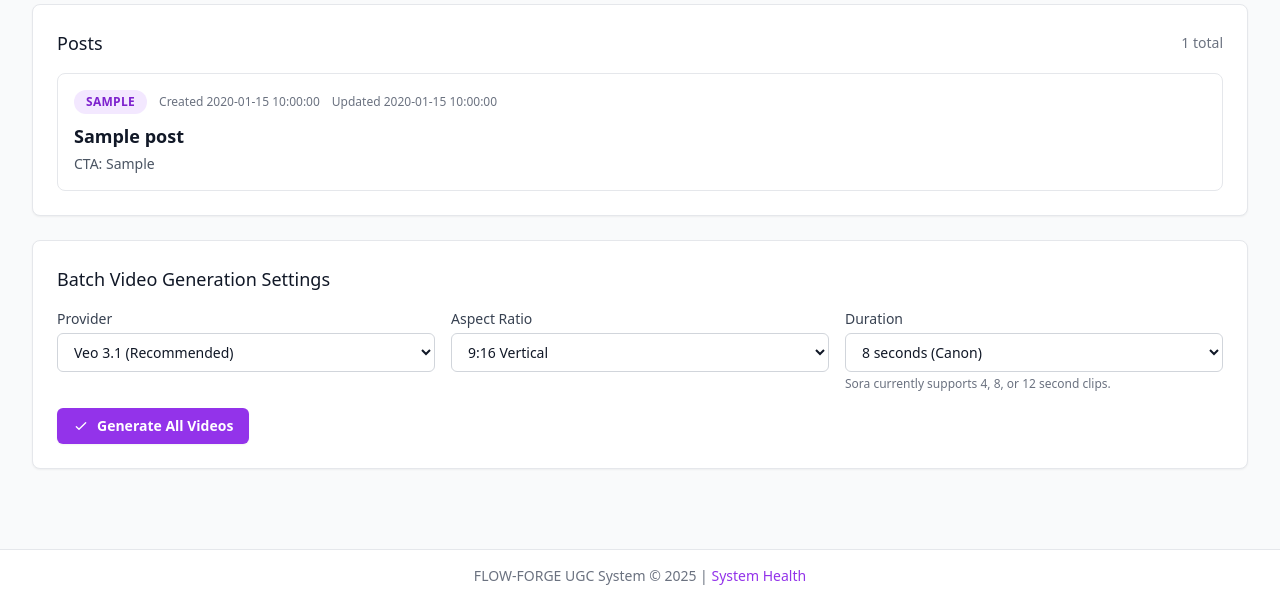
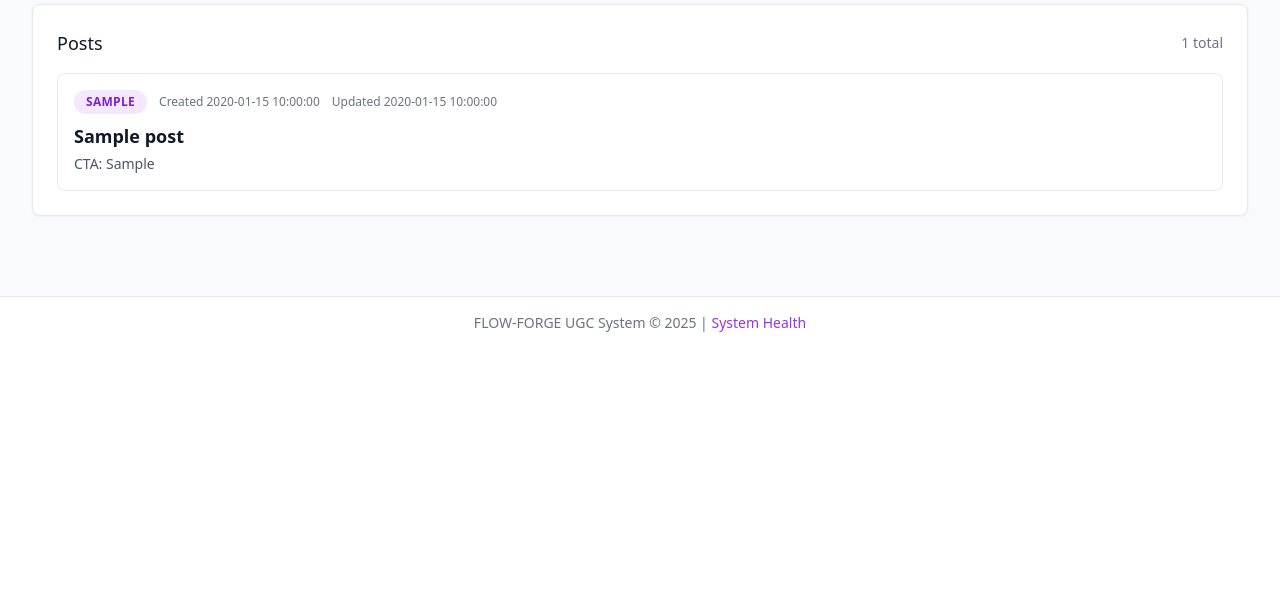
Before and after one commit to patabrava/AIUGC, a FastAPI app: template templates/batches/detail.html in a window 1280 px wide. Shown: the part 583-1185 px from the top of the page. After the commit the page ends 915 px from the top, so only its background shows below. Run offline with FastAPI, Linux system fonts and the light colour scheme; the template is opened without the code that fills it: most values are stand-ins (such as "Sample title", 1, 10 or a date in 2020); parts of the project's set-up code (start-up, migrations or seed data) failed here and were passed over; some libraries are stand-ins or nearby versions.

```diff
--- a/templates/batches/detail.html
+++ b/templates/batches/detail.html
@@ -88,7 +88,7 @@
     </div>
     {% endif %}
 
-    {% if batch.state in ['S4_SCRIPTED', 'S5_PROMPTS_BUILT'] %}
+    {% if batch.state == 'S4_SCRIPTED' %}
     {% set prompt_ready_count = (batch.posts | selectattr('video_prompt_json') | list | length) %}
     <div id="video-workflow" class="bg-gradient-to-r from-blue-50 to-purple-50 border border-purple-200 rounded-lg p-6 mb-6">
         <div class="flex items-center justify-between">
@@ -100,14 +100,14 @@
                     </span>
                 </div>
                 <p class="text-sm text-gray-700">
-                    Generate prompts for each post below, then configure settings and submit to production.
+                    Generate prompts for each post below, then configure batch settings and submit to production.
                 </p>
             </div>
         </div>
     </div>
     {% endif %}
 
-    {% if batch.state == 'S6_QA' %}
+    {% if batch.state in ['S5_PROMPTS_BUILT', 'S6_QA'] %}
     {% set qa_passed_count = (batch.posts | selectattr('qa_pass') | list | length) %}
     {% set videos_ready_count = (batch.posts | selectattr('video_status', 'equalto', 'completed') | list | length) %}
     <div id="qa-workflow" class="bg-gradient-to-r from-green-50 to-blue-50 border border-green-200 rounded-lg p-6 mb-6">
@@ -123,7 +123,7 @@
                     Review each video for quality. Run auto-checks and approve manually when satisfied.
                 </p>
             </div>
-            {% if qa_passed_count == batch.posts | length and batch.posts | length > 0 %}
+            {% if batch.state == 'S6_QA' and qa_passed_count == batch.posts | length and batch.posts | length > 0 %}
             <button
                 hx-put="/batches/{{ batch.id }}/advance-to-publish"
                 hx-confirm="All posts approved. Advance to Publish Planning?"
@@ -551,7 +551,7 @@
     </div>
 
     <!-- Video Generation Settings (moved from top) -->
-    {% if batch.state in ['S4_SCRIPTED', 'S5_PROMPTS_BUILT', 'S6_QA', 'S7_PUBLISH_PLAN', 'S8_COMPLETE'] %}
+    {% if batch.state == 'S4_SCRIPTED' %}
     <div id="video-generation-settings" class="bg-white rounded-lg shadow-sm border border-gray-200 p-6 mt-6" x-data="videoSettingsComponent()">
         <h3 class="text-lg font-medium text-gray-900 mb-4">Batch Video Generation Settings</h3>
         <form action="/videos/batch/{{ batch.id }}/generate-all" method="post" x-on:submit.prevent="submitBatch">
```
